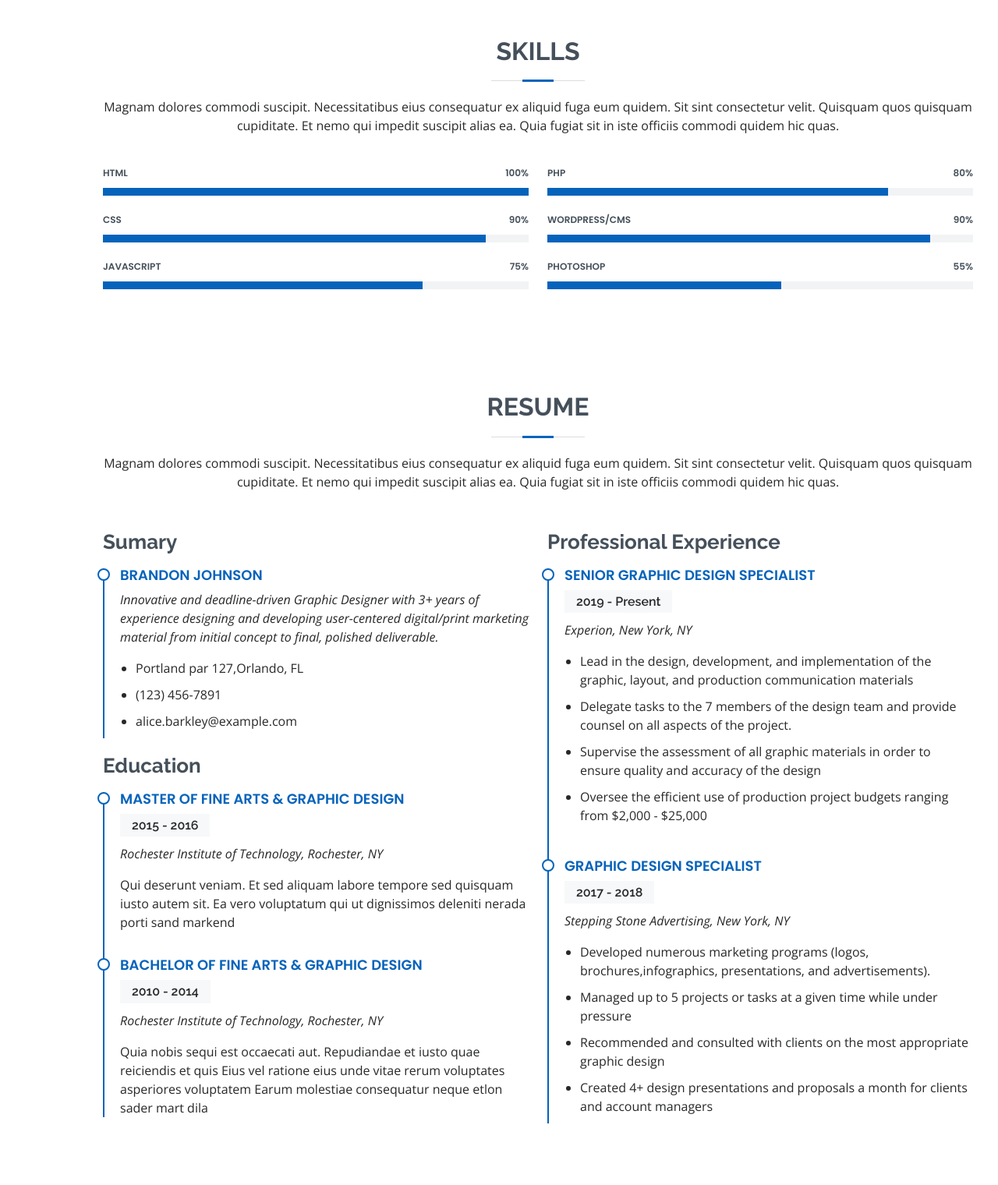
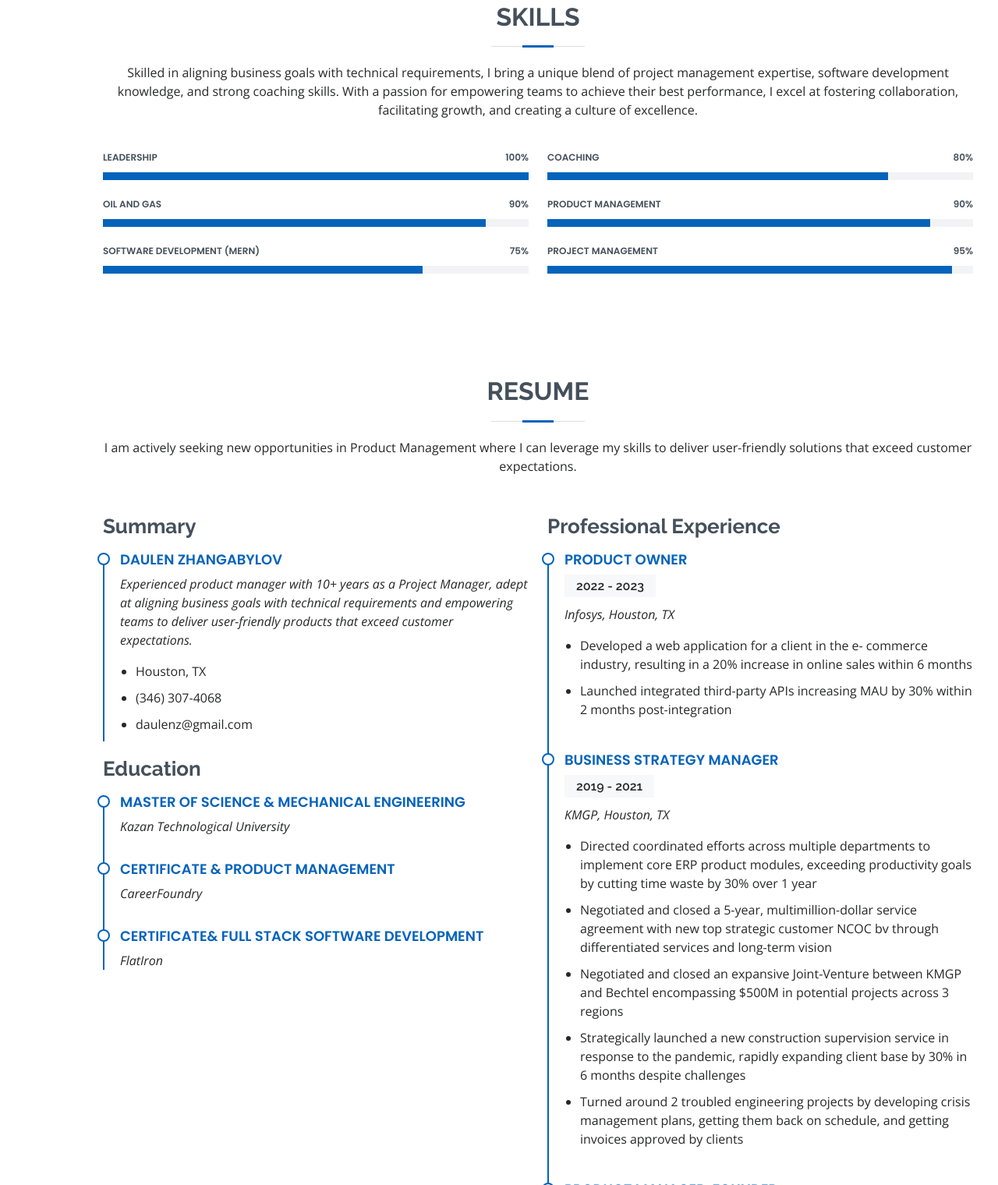
Before and after one commit to Daulen135/Daulen-Zhangabylov-PM-Portfolio, a plain HTML site: page index.html in a window 1280 px wide. Shown: the part 1918-3438 px from the top of the page at 78% size. Drawn offline with nearby package versions, Linux system fonts and the light colour scheme.

Commit message:
Resume added

```diff
--- a/index.html
+++ b/index.html
@@ -79,7 +79,7 @@
 
         <div class="section-title">
           <h2>About</h2>
-          <p>Experienced product manager with 10+ years as a project manager, adept at aligning business goals with technical requirements and empowering teams to deliver user-friendly products that exceed customer expectations.</p>
+          <p>Founder of the ProjectLab digital app with over a decade of experience as a project manager, adept at aligning business objectives with technical requirements. Proficient in empowering teams to create user-friendly products that consistently surpass customer expectations.</p>
         </div>
 
         <div class="row">
@@ -105,7 +105,7 @@
                   <!-- <li><i class="bi bi-chevron-right"></i> <strong>Age:</strong> <span>30</span></li> -->
                   <li><i class="bi bi-chevron-right"></i> <strong>Degree:</strong> <span>Master</span></li>
                   <li><i class="bi bi-chevron-right"></i> <strong>Email:</strong> <span>daulenz@egmail.com</span></li>
-                  <li><i class="bi bi-chevron-right"></i> <strong>Freelance:</strong> <span>Available</span></li>
+                  <!-- <li><i class="bi bi-chevron-right"></i> <strong>Freelance:</strong> <span>Available</span></li> -->
                 </ul>
               </div>
             </div>
@@ -178,7 +178,9 @@
 
         <div class="section-title">
           <h2>Skills</h2>
-          <p>Magnam dolores commodi suscipit. Necessitatibus eius consequatur ex aliquid fuga eum quidem. Sit sint consectetur velit. Quisquam quos quisquam cupiditate. Et nemo qui impedit suscipit alias ea. Quia fugiat sit in iste officiis commodi quidem hic quas.</p>
+          <p>Skilled in aligning business goals with technical requirements, I bring a unique blend of project management expertise, software development knowledge, and strong coaching skills.
+            With a passion for empowering teams to achieve their best performance, I excel at fostering collaboration, facilitating growth, and creating a culture of excellence.
+            </p>
         </div>
 
         <div class="row skills-content">
@@ -186,21 +188,21 @@
           <div class="col-lg-6">
 
             <div class="progress">
-              <span class="skill">HTML <i class="val">100%</i></span>
+              <span class="skill">Leadership <i class="val">100%</i></span>
               <div class="progress-bar-wrap">
                 <div class="progress-bar" role="progressbar" aria-valuenow="100" aria-valuemin="0" aria-valuemax="100"></div>
               </div>
             </div>
 
             <div class="progress">
-              <span class="skill">CSS <i class="val">90%</i></span>
+              <span class="skill">Oil and Gas <i class="val">90%</i></span>
               <div class="progress-bar-wrap">
                 <div class="progress-bar" role="progressbar" aria-valuenow="90" aria-valuemin="0" aria-valuemax="100"></div>
               </div>
             </div>
 
             <div class="progress">
-              <span class="skill">JavaScript <i class="val">75%</i></span>
+              <span class="skill">Software Development (MERN) <i class="val">75%</i></span>
               <div class="progress-bar-wrap">
                 <div class="progress-bar" role="progressbar" aria-valuenow="75" aria-valuemin="0" aria-valuemax="100"></div>
               </div>
@@ -211,23 +213,23 @@
           <div class="col-lg-6">
 
             <div class="progress">
-              <span class="skill">PHP <i class="val">80%</i></span>
+              <span class="skill">Coaching <i class="val">80%</i></span>
               <div class="progress-bar-wrap">
                 <div class="progress-bar" role="progressbar" aria-valuenow="80" aria-valuemin="0" aria-valuemax="100"></div>
               </div>
             </div>
 
             <div class="progress">
-              <span class="skill">WordPress/CMS <i class="val">90%</i></span>
+              <span class="skill">Product Management <i class="val">90%</i></span>
               <div class="progress-bar-wrap">
                 <div class="progress-bar" role="progressbar" aria-valuenow="90" aria-valuemin="0" aria-valuemax="100"></div>
               </div>
             </div>
 
             <div class="progress">
-              <span class="skill">Photoshop <i class="val">55%</i></span>
+              <span class="skill">Project Management <i class="val">95%</i></span>
               <div class="progress-bar-wrap">
-                <div class="progress-bar" role="progressbar" aria-valuenow="55" aria-valuemin="0" aria-valuemax="100"></div>
+                <div class="progress-bar" role="progressbar" aria-valuenow="95" aria-valuemin="0" aria-valuemax="100"></div>
               </div>
             </div>
 
@@ -244,60 +246,86 @@
 
         <div class="section-title">
           <h2>Resume</h2>
-          <p>Magnam dolores commodi suscipit. Necessitatibus eius consequatur ex aliquid fuga eum quidem. Sit sint consectetur velit. Quisquam quos quisquam cupiditate. Et nemo qui impedit suscipit alias ea. Quia fugiat sit in iste officiis commodi quidem hic quas.</p>
+          <p>I am actively seeking new opportunities in Product Management where I can leverage my skills to deliver user-friendly solutions that exceed customer expectations.</p>
         </div>
 
         <div class="row">
           <div class="col-lg-6">
-            <h3 class="resume-title">Sumary</h3>
+            <h3 class="resume-title">Summary</h3>
             <div class="resume-item pb-0">
-              <h4>Brandon Johnson</h4>
-              <p><em>Innovative and deadline-driven Graphic Designer with 3+ years of experience designing and developing user-centered digital/print marketing material from initial concept to final, polished deliverable.</em></p>
+              <h4>Daulen Zhangabylov</h4>
+              <p><em>Experienced product manager with 10+ years as a Project Manager, adept at aligning business goals with technical requirements and empowering teams to deliver user-friendly products that exceed customer expectations.</em></p>
               <ul>
-                <li>Portland par 127,Orlando, FL</li>
-                <li>(123) 456-7891</li>
-                <li>alice.barkley@example.com</li>
+                <li>Houston, TX</li>
+                <li>(346) 307-4068</li>
+                <li>daulenz@gmail.com</li>
               </ul>
             </div>
 
             <h3 class="resume-title">Education</h3>
             <div class="resume-item">
-              <h4>Master of Fine Arts &amp; Graphic Design</h4>
-              <h5>2015 - 2016</h5>
-              <p><em>Rochester Institute of Technology, Rochester, NY</em></p>
-              <p>Qui deserunt veniam. Et sed aliquam labore tempore sed quisquam iusto autem sit. Ea vero voluptatum qui ut dignissimos deleniti nerada porti sand markend</p>
+              <h4>Master of Science  &amp; Mechanical Engineering</h4>
+              <!-- <h5>1987 - 1992</h5> -->
+              <p><em>Kazan Technological University </em></p>
+              <!-- <p>Qui deserunt veniam. Et sed aliquam labore tempore sed quisquam iusto autem sit. Ea vero voluptatum qui ut dignissimos deleniti nerada porti sand markend</p> -->
             </div>
             <div class="resume-item">
-              <h4>Bachelor of Fine Arts &amp; Graphic Design</h4>
-              <h5>2010 - 2014</h5>
-              <p><em>Rochester Institute of Technology, Rochester, NY</em></p>
-              <p>Quia nobis sequi est occaecati aut. Repudiandae et iusto quae reiciendis et quis Eius vel ratione eius unde vitae rerum voluptates asperiores voluptatem Earum molestiae consequatur neque etlon sader mart dila</p>
+              <h4>Certificate  &amp; Product Management </h4>
+              <p><em>CareerFoundry </em></p>
+              <!-- <h5>2023</h5> -->
+              <!-- <p><em>Rochester Institute of Technology, Rochester, NY</em></p>
+              <p>Quia nobis sequi est occaecati aut. Repudiandae et iusto quae reiciendis et quis Eius vel ratione eius unde vitae rerum voluptates asperiores voluptatem Earum molestiae consequatur neque etlon sader mart dila</p> -->
             </div>
+            <div class="resume-item">
+              <h4>Certificate&amp; Full stack Software Development</h4>
+              <p><em>FlatIron </em></p>
+              <!-- <h5>2021</h5> -->
+              <!-- <p><em>Rochester Institute of Technology, Rochester, NY</em></p>
+              <p>Quia nobis sequi est occaecati aut. Repudiandae et iusto quae reiciendis et quis Eius vel ratione eius unde vitae rerum voluptates asperiores voluptatem Earum molestiae consequatur neque etlon sader mart dila</p> -->
+            </div>
+
           </div>
           <div class="col-lg-6">
             <h3 class="resume-title">Professional Experience</h3>
             <div class="resume-item">
-              <h4>Senior graphic design specialist</h4>
-              <h5>2019 - Present</h5>
-              <p><em>Experion, New York, NY </em></p>
+              <h4>Product Owner  </h4>
+              <h5>2022 - 2023</h5>
+              <p><em>Infosys, Houston, TX </em></p>
               <ul>
-                <li>Lead in the design, development, and implementation of the graphic, layout, and production communication materials</li>
-                <li>Delegate tasks to the 7 members of the design team and provide counsel on all aspects of the project. </li>
-                <li>Supervise the assessment of all graphic materials in order to ensure quality and accuracy of the design</li>
-                <li>Oversee the efficient use of production project budgets ranging from $2,000 - $25,000</li>
+                <li>Developed a web application for a client in the e- commerce industry, resulting in a 20% increase in online sales within 6 months </li>
+                <li>Launched integrated third-party APIs increasing MAU by 30% within 2 months post-integration </li>
+                <!-- <li>Supervise the assessment of all graphic materials in order to ensure quality and accuracy of the design</li>
+                <li>Oversee the efficient use of production project budgets ranging from $2,000 - $25,000</li> -->
               </ul>
             </div>
             <div class="resume-item">
-              <h4>Graphic design specialist</h4>
-              <h5>2017 - 2018</h5>
-              <p><em>Stepping Stone Advertising, New York, NY</em></p>
+              <h4>Business Strategy Manager </h4>
+              <h5>2019 - 2021</h5>
+              <p><em>KMGP, Houston, TX</em></p>
               <ul>
-                <li>Developed numerous marketing programs (logos, brochures,infographics, presentations, and advertisements).</li>
-                <li>Managed up to 5 projects or tasks at a given time while under pressure</li>
-                <li>Recommended and consulted with clients on the most appropriate graphic design</li>
-                <li>Created 4+ design presentations and proposals a month for clients and account managers</li>
+                <li>Directed coordinated efforts across multiple departments to implement core ERP product modules, exceeding productivity goals by cutting time waste by 30% over 1 year</li>
+                <li>Negotiated and closed a 5-year, multimillion-dollar service agreement with new top strategic customer NCOC bv through differentiated services and long-term vision</li>
+                <li>Negotiated and closed an expansive Joint-Venture between KMGP and Bechtel encompassing $500M in potential projects across 3 regions</li>
+                <li>Strategically launched a new construction supervision service in response to the pandemic, rapidly expanding client base by 30% in 6 months despite challenges</li>
+                <li>Turned around 2   troubled engineering projects by developing crisis management plans, getting   them back on schedule, and getting invoices approved by clients</li>
               </ul>
             </div>
+            <div class="resume-item">
+              <h4>Product Manager, Founder  </h4>
+              <h5>2017 - 2019</h5>
+              <p><em>PMCoaching,  Houston, TX</em></p>
+              <ul>
+                <li>Developed and launched the ProjectLab web application product, leading the development of key features including creating key project management documents for the $50K, 9-month project </li>
+                <li>Cut time-to-market in half by spearheading focused product roadmap strategy and streamlined engineering delivery of must-have functionalities </li>
+                <li>Architected and executed comprehensive optimization of social media advertising campaigns across the full sales funnel, boosting click-through rates by 20% and driving a 20% increase in website traffic</li>
+                <li>Directed in-depth market research and analysis of competitor offerings,   pricing, and positioning, influencing product roadmap prioritization and   go-to-market plan </li>
+                <li>Led negotiations and closed an acquisition deal with an investor</li>
+              </ul>
+            </div>
+
+
+
+
           </div>
         </div>
 
@@ -310,15 +338,15 @@
 
         <div class="section-title">
           <h2>Portfolio</h2>
-          <p>Magnam dolores commodi suscipit. Necessitatibus eius consequatur ex aliquid fuga eum quidem. Sit sint consectetur velit. Quisquam quos quisquam cupiditate. Et nemo qui impedit suscipit alias ea. Quia fugiat sit in iste officiis commodi quidem hic quas.</p>
+          <p>Welcome to my portfolio! With a solid background in product management, software development, and significant experience in the oil and gas industry, I bring a unique blend of strategic thinking, results-driven execution, and industry expertise. Explore my accomplishments in these areas, and let's discuss how I can contribute to your next project</p>
         </div>
 
         <div class="row">
           <div class="col-lg-12 d-flex justify-content-center" data-aos="fade-up" data-aos-delay="100">
             <ul id="portfolio-flters">
               <li data-filter="*" class="filter-active">All</li>
-              <li data-filter=".filter-app">App</li>
-              <li data-filter=".filter-card">Card</li>
+              <li data-filter=".filter-app">Products</li>
+              <li data-filter=".filter-card">Oil&Gas</li>
               <li data-filter=".filter-web">Web</li>
             </ul>
           </div>
@@ -328,14 +356,22 @@
 
           <div class="col-lg-4 col-md-6 portfolio-item filter-app">
             <div class="portfolio-wrap">
-              <img src="assets/img/portfolio/portfolio-1.jpg" class="img-fluid" alt="">
+              <img src="assets/img/portfolio/projectlab.jpg" class="img-fluid" alt="">
               <div class="portfolio-info">
-                <h4>App 1</h4>
-                <p>App</p>
+                <h4>Project Lab</h4>
+                <p>Create PM documents easily!</p>
+                 <!-- <div class="portfolio-links">
+                  <a href="assets/img/portfolio/projectlab.jpg" data-gallery="portfolioGallery" class="portfolio-lightbox" title="App 1"><i class="bx bx-plus"></i></a>
+                  <a href="https://youtu.be/il3P_HN7zaY" class="portfolio-details-lightbox" data-glightbox="type: external" title="Portfolio Details"><i class="bx bx-link"></i></a>
+                </div>  -->
+
                 <div class="portfolio-links">
-                  <a href="assets/img/portfolio/portfolio-1.jpg" data-gallery="portfolioGallery" class="portfolio-lightbox" title="App 1"><i class="bx bx-plus"></i></a>
-                  <a href="portfolio-details.html" class="portfolio-details-lightbox" data-glightbox="type: external" title="Portfolio Details"><i class="bx bx-link"></i></a>
+                  <!-- <a href="assets/img/portfolio/projectlab.jpg" data-gallery="portfolioGallery" class="portfolio-lightbox" title="App 1"><i class="bx bx-plus"></i></a> -->
+                  <a href="https://www.youtube.com/watch?v=il3P_HN7zaY" target="_blank">
+                    <iframe width=100% height=auto src="https://www.youtube.com/embed/il3P_HN7zaY" frameborder="0" allowfullscreen></iframe>
+                  </a>
                 </div>
+
               </div>
             </div>
           </div>
@@ -396,7 +432,7 @@
             </div>
           </div>
 
-          <div class="col-lg-4 col-md-6 portfolio-item filter-app">
+          <!-- <div class="col-lg-4 col-md-6 portfolio-item filter-app">
             <div class="portfolio-wrap">
               <img src="assets/img/portfolio/portfolio-6.jpg" class="img-fluid" alt="">
               <div class="portfolio-info">
@@ -408,7 +444,7 @@
                 </div>
               </div>
             </div>
-          </div>
+          </div> -->
 
           <div class="col-lg-4 col-md-6 portfolio-item filter-card">
             <div class="portfolio-wrap">
```
Also changed, not shown: assets/img/portfolio/projectlab.jpg (added).
